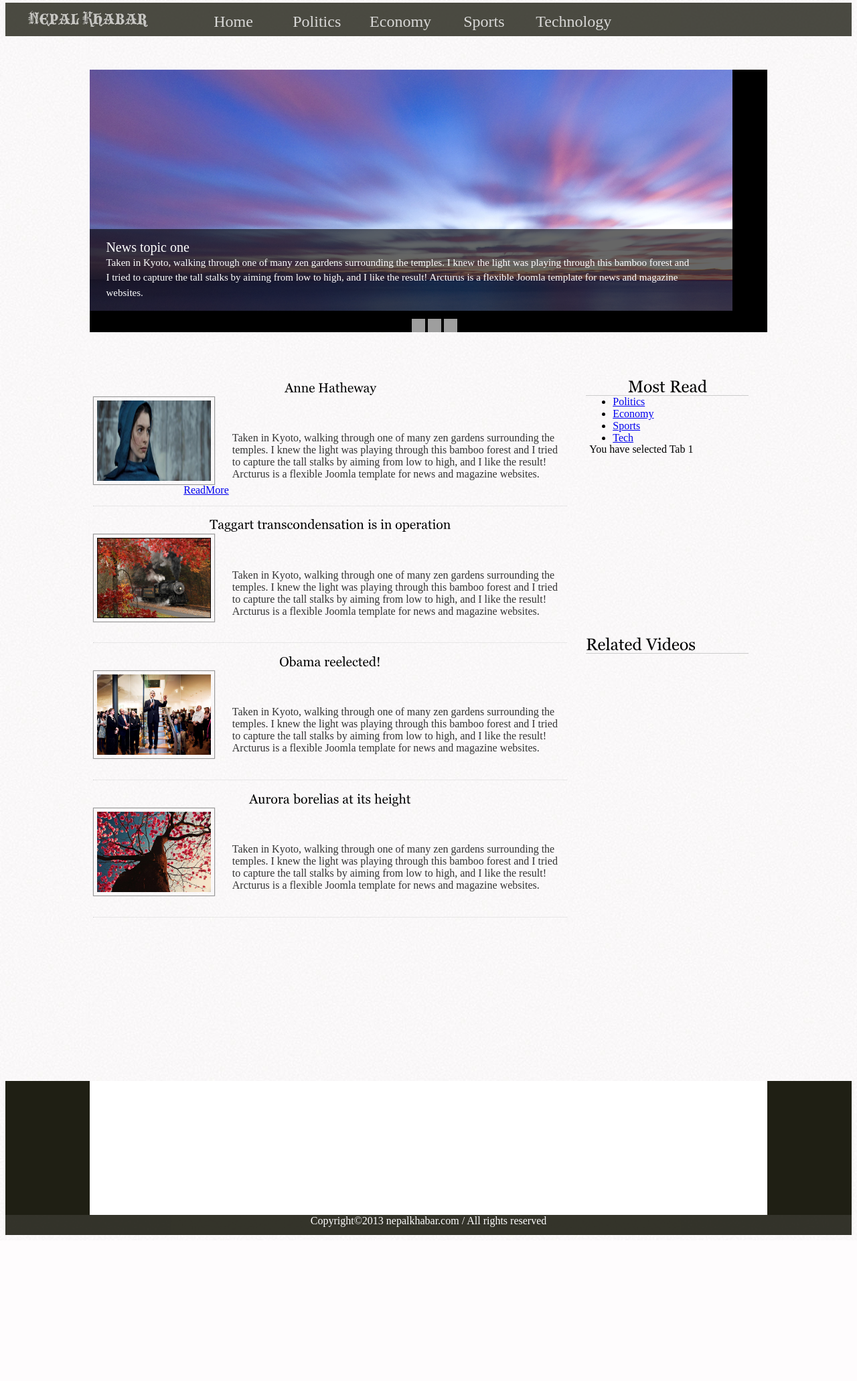
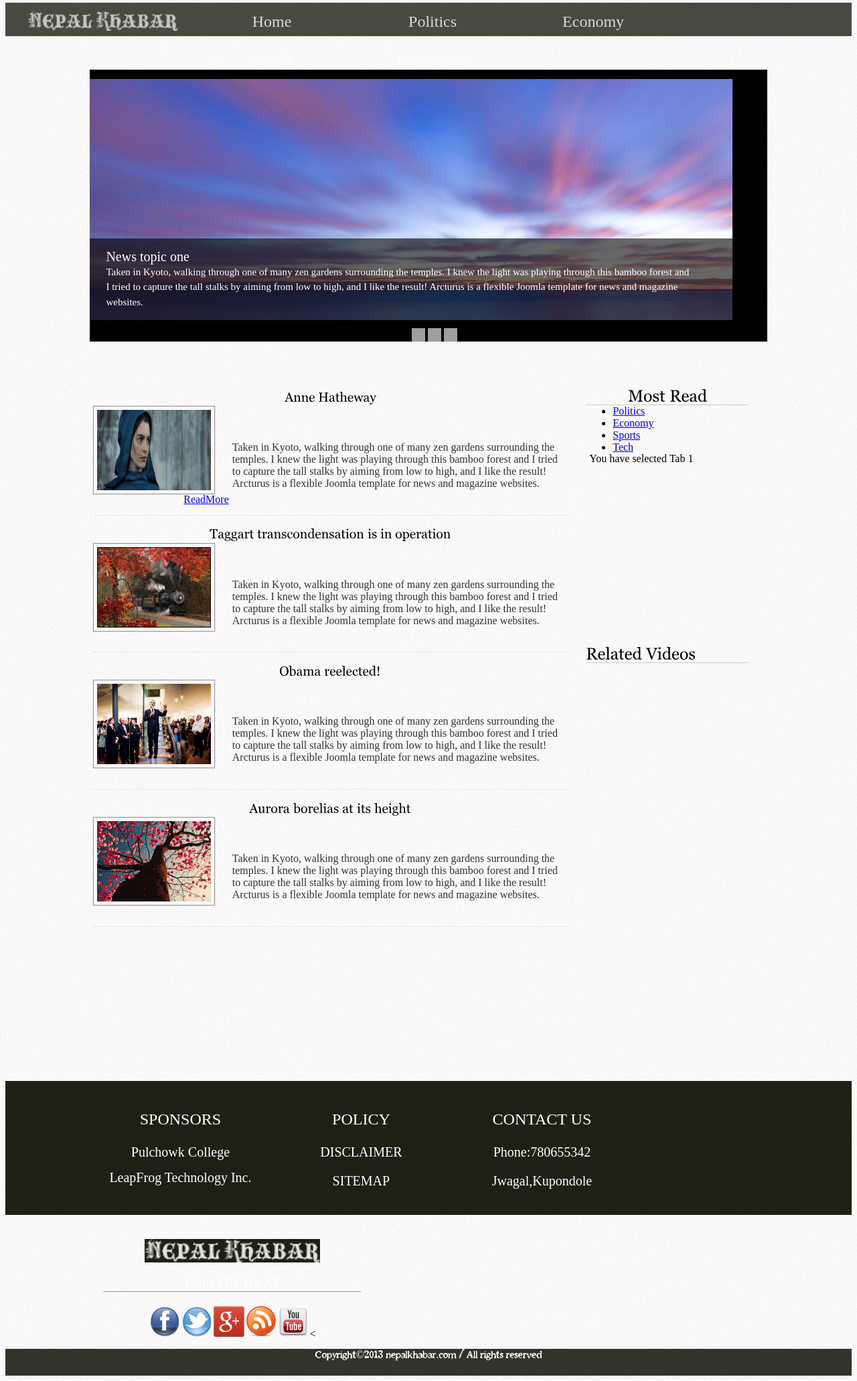
Before and after one commit to Smrita/nepal-khabar, a PHP site: page /landingpage.html in a window 1280 px wide. Shown: the whole page at 67% size. Before the commit the page ends 1844 px from the top, so only its background shows below. Run offline with PHP 8.4, Linux system fonts and the light colour scheme; some web fonts are replaced; grey boxes are pictures that could not be loaded.

Commit message:
slider included inside content box.Slider width decided.Images added.Bottom banner Completed

```diff
--- a/nepal khabar/css/style.css
+++ b/nepal khabar/css/style.css
@@ -2,22 +2,36 @@
 /* CSS Document */
 @font-face {
 
-    font-family: Old Newspaper;
-    src:url('./font/Old Newspaper Font.ttf');
 
-	font-family:Castle;
-	src:url('./font/Blackwood Castle.ttf');
+
+
+
+       font-family:King;
+       src:url('../font/Kingthings Spikeless.ttf');
+}
+
+@font-face {
+	       font-family:Catch;
+       src:url('../font/cachetona.ttf');
+}
+@font-face {
+
+    font-family:Old Newspaper;
+    src:url('../font/Old Newspaper Font.ttf');}
+
+@font-face {
+
+    font-family:Castle;
+	src:url('../font/Blackwood Castle.ttf');
+
+	  }
+
+@font-face {
 
 	font-family:CastleShadow;
-	src:url('./font/BlackwoodCastleShadow.ttf');
+	src:url('../font/BlackwoodCastleShadow.ttf');
 
-       font-family:King;
-       src:url('./font/Kingthings Spikeless.ttf');
-
-
-	}
-
-
+	  }
 body
 {
 	background-image: url(../images/headera.jpg);
@@ -59,7 +73,7 @@
 	list-style-type:none;
 	padding:0;
 	background-color:#FFF;
-	font-family:King;
+
 	font-size:  24px;
 	/*margin-left:8%;*/
 }
@@ -68,7 +82,7 @@
 {
 	display:inline;
 	float:left;
-	width:10%;
+	width:210px;
 	text-align:center;
 
 	margin:10px;
@@ -245,12 +259,15 @@
 }
 
 #footer {
-    width:100%;
-	height:30px;
+        width:100%;
+	height:40px;
 	background-color:#1F1F14;
 	opacity:0.9;
-    margin-top:-16px;
-	bottom:0px;
+        margin-top:-16px;
+        text-align: center;
+
+
+
 
 }
 
@@ -270,17 +287,40 @@
 
 }
 
- #bottomcontent
+ #bottomBannerContentSpace
 {
     width:80%;
     height:200px;
-    background-color:#FFF;
+
     margin: 0px auto;
 }
 
 .bannerContent
 {
-    width:20px;
-    background-color:red;
-    height:200px;
+    width:385px;
+	float:right;
+    height:160px;
+
+    margin:10px;
+    float: left;
+    padding: 10px;
+
 }
+
+.bannerContentSmall
+{
+    width:230px;
+
+    height:160px;
+
+    margin:10px;
+    float: left;
+    padding: 10px;
+
+
+
+}
+
+.clr {
+   clear:both;
+}
--- a/nepal khabar/landingpage.html
+++ b/nepal khabar/landingpage.html
@@ -21,7 +21,7 @@
     <body>
         <div id="navbar">
 
-            <div id="logo"><img src="images/Logoo.jpg" style="float:left; margin-top:12px;"/></div>
+            <div id="logo"><img src="images/Logoo.jpg" style="float:left; margin-top:12px;" height="30px;"/></div>
             <div id="navContent" align="center">
                 <ul>
                     <li> <a href="landingpage.php">Home</a></li>
@@ -207,14 +207,43 @@
             </div><!--end of contentBox-->
 
             <div id="bottomBanner">
-                <div id="bottomcontent">
+                <div id="bottomBannerContentSpace">
+                    <div class="bannerContentSmall">
+                    <p style="text-align: center; color: #FFF;  font-size:24px;">SPONSORS</p>
+                     <p style="text-align: center; color: #FFF;  font-size:20px;">Pulchowk College</p>
+                     <p style="text-align: center; color: #FFF;  font-size:20px; margin-top:-5px;">LeapFrog Technology Inc.</p>
+
+                    </div>
+                    <div class="bannerContentSmall">
+                        <p style="text-align: center; color: #FFF;   font-size:24px;">POLICY</p>
+                        <p style="text-align: center; color: #FFF;  font-size:20px;">DISCLAIMER</p>
+                        <p style="text-align: center; color: #FFF;   font-size:20px;">SITEMAP</p>
+
+
+                    </div>
+
+                     <div class="bannerContentSmall">
+                        <p style="text-align: center; color: #FFF;   font-size:24px;">CONTACT US</p>
+                        <p style="text-align: center; color: #FFF;  font-size:20px;">Phone:780655342</p>
+                        <p style="text-align: center; color: #FFF;   font-size:20px;">Jwagal,Kupondole</p>
+
+
+                    </div>
+                    <div class="bannerContent">
+                         <p style="text-align: center;"><a href="#"><img src="images/Logoo.jpg" height="35px"></img></a></p>
+                        <p style="text-align: center; color: #FFF;font-size:20px;border-bottom: 1px solid #999;">FOLLOW US AT</p>
+                        <p style="text-align:center;"><a href="#"><img src="images/Icons/fb.png"></img></a><img src="images/Icons/tw.png"></img><a href="#"><img src="images/Icons/g+.png"></img></a><a href="#"><img src="images/Icons/rss.png" ></img></a><a href="#"><img src="images/Icons/yt.png" ></img></a><</p>
+
+                    </div>
                 </div>
 
             </div><!--end of bottom banner-->
 
+            <div class="clr"></div>
+
 
             <div id="footer" >
-                <p id="footerText">Copyright©2013 nepalkhabar.com / All rights reserved</p>
+             <p id="footerText">  Copyright©2013 nepalkhabar.com / All rights reserved</p>
 
             </div><!--end of footer-->
 
```
Also changed, not shown: nepal khabar/font/cachetona.ttf (added), nepal khabar/font/cachetona_llena.ttf (added), nepal khabar/images/Icons/dl.png (added), nepal khabar/images/Icons/fb.png (added), nepal khabar/images/Icons/fl.png (added), nepal khabar/images/Icons/g+.png (added), nepal khabar/images/Icons/pcsa.png (added), nepal khabar/images/Icons/rss.png (added), nepal khabar/images/Icons/tw.png (added), nepal khabar/images/Icons/yt.png (added), nepal khabar/images/bottomlogo.gif (renamed from nepal khabar/images/coollogo_com-160366832.gif), nepal khabar/images/images/dev7logo.png (deleted), 1 other file.
